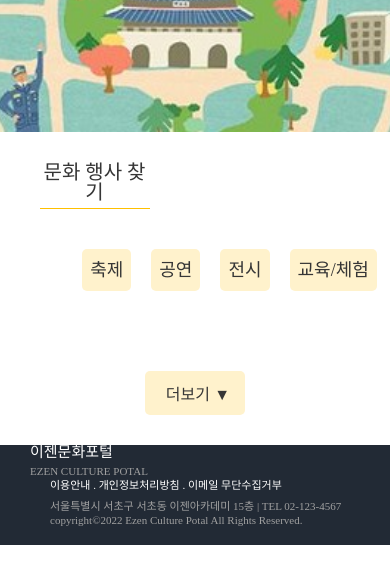
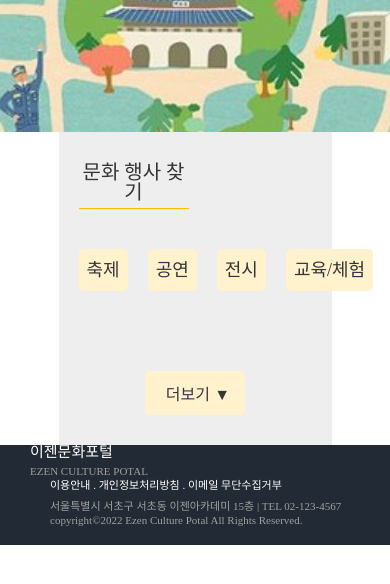
Before and after one commit to dev-chaerim/sub_project1, a website with bundled scripts: page main.html in a window 390 px wide. Shown: the part 58-642 px from the top of the page. Built offline with nearby package versions, Linux system fonts and the light colour scheme; no server answers; a web font is replaced by a local one.

Commit message:
반응형 수정

```diff
--- a/assets/scss/style.scss
+++ b/assets/scss/style.scss
@@ -26,8 +26,8 @@ p {
     padding: 10px 0;
     // width: 800px;
     margin: auto;
-    // background-color: #eee;
-    @include setSize(90%, 80%, 60%);
+    background-color: #eee;
+    @include setSize(70%, 90%, 50%);
 
 }
 
@@ -113,7 +113,6 @@ footer {
 .gnb {
     display: flex;
     // background-color: #555;
-    width: 70%;
     margin: 0 auto;
     padding: 10px;
     justify-content: space-between;
@@ -163,7 +162,7 @@ main {
     justify-content: space-between;
     padding: 20px 0;
     flex-wrap:wrap;
-    @include setSize(50%, 88%, 88%);
+    // @include setSize(50%, 100%, 100%);
     @include mobile {
         justify-content: center;
     }
```
Also changed, not shown: assets/css/style.min.css, 1 other file.
